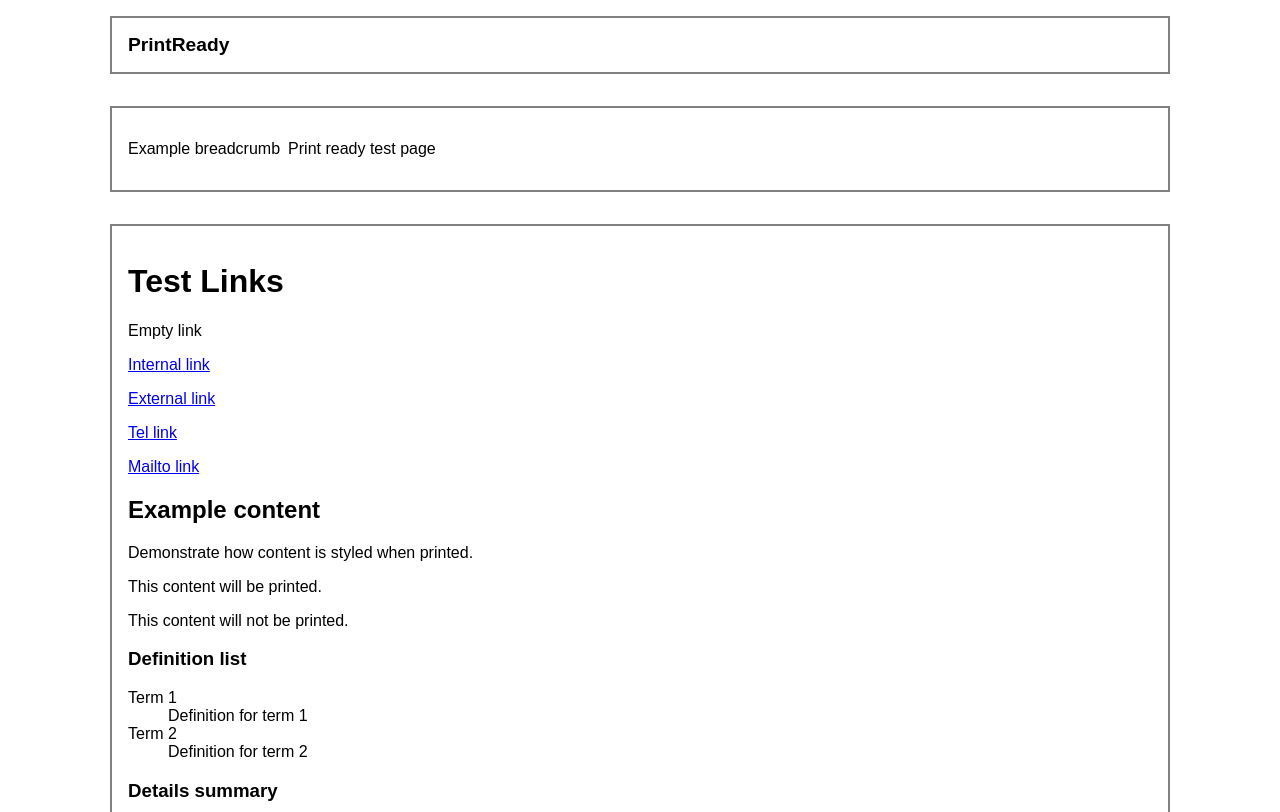
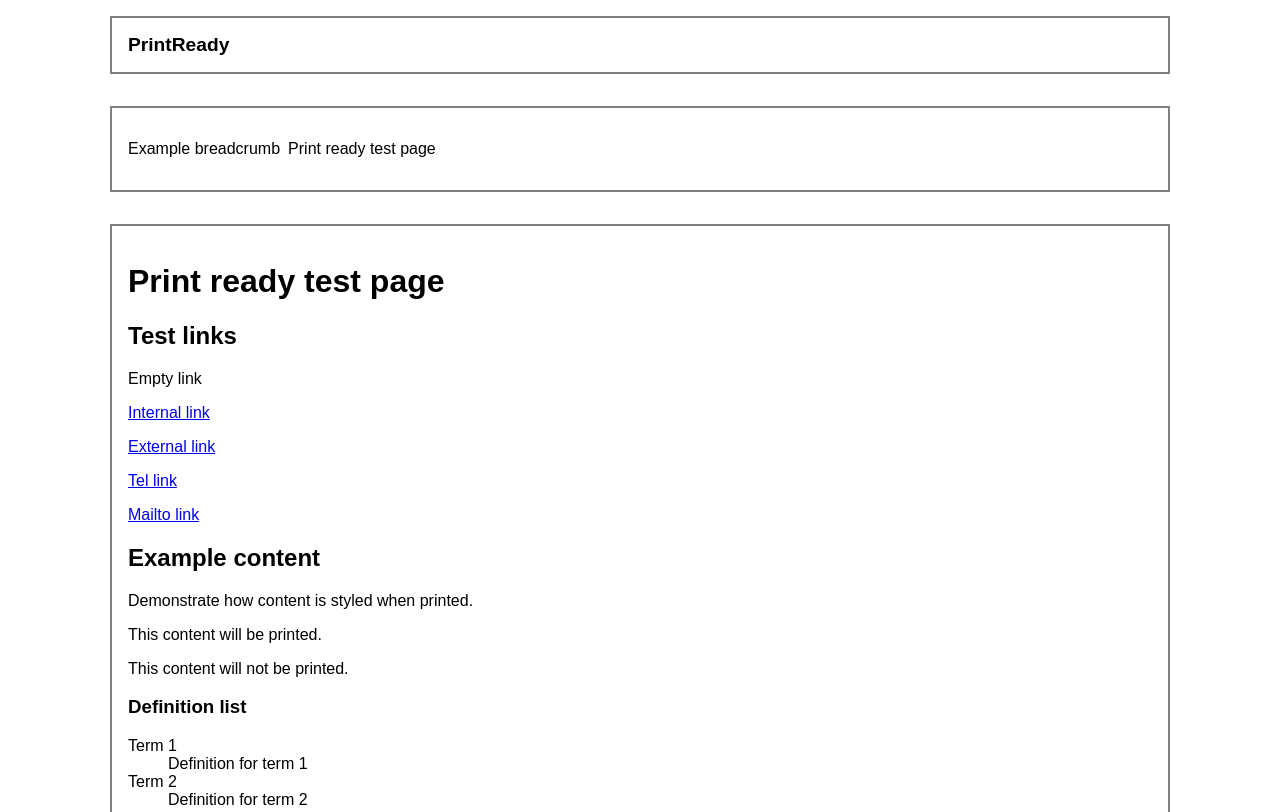
Before and after one commit to GOVTNZ/print-ready, a plain HTML site: page index.html in a window 1280 px wide. Shown: the top 812 px of the page. Drawn offline with Linux system fonts and the light colour scheme.

Commit message:
Fix text that was breaking a test

```diff
--- a/index.html
+++ b/index.html
@@ -25,7 +25,9 @@
     </nav>
 
     <div class="main-content">
-        <h1>Test Links</h1>
+        <h1>Print ready test page</h1>
+
+        <h2>Test links</h2>
 
         <p><a id="OldSchoolAnchor">Empty link</a></p>
         <p><a href="/fake-internal-link">Internal link</a></p>
```
